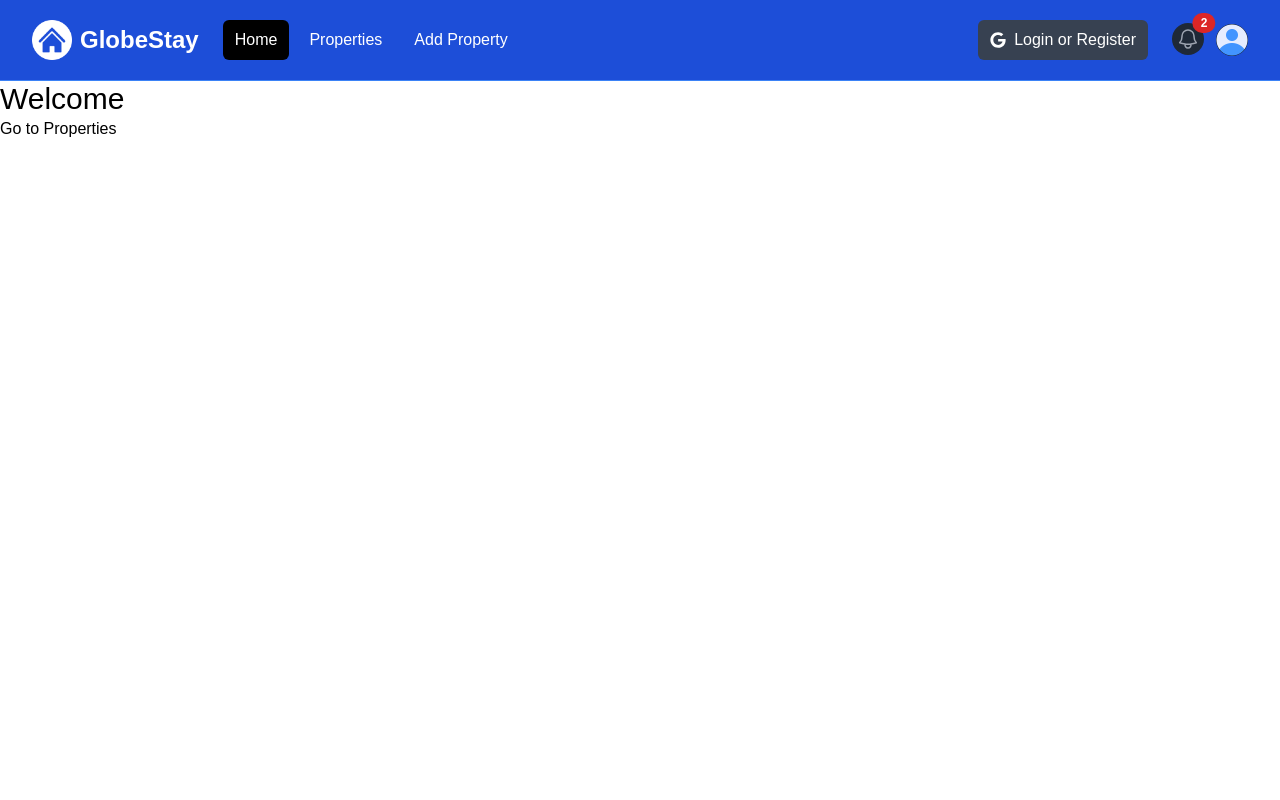
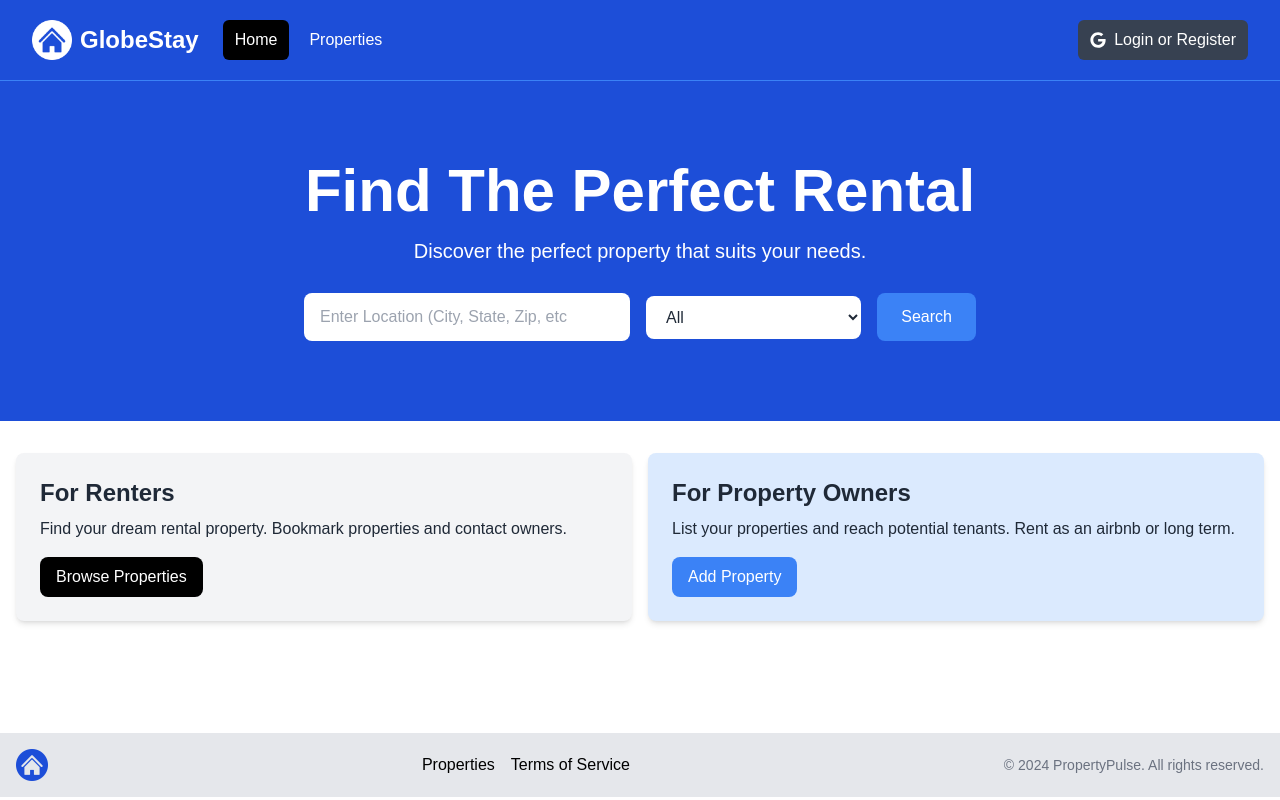
Before and after one commit to TaylorDJones11/GlobeStay, a Next.js app: page / in a window 1280 px wide. Built offline with nearby package versions, Linux system fonts and the light colour scheme.

Commit message:
Homepage components & Footer

```diff
--- a/app/layout.jsx
+++ b/app/layout.jsx
@@ -1,5 +1,6 @@
 // entry point to Nextjs application
 import Navbar from '@/components/Navbar';
+import Footer from '@/components/Footer';
 import '@/assets/styles/globals.css';
 
 export const metadata = {
@@ -14,6 +15,7 @@
       <body>
         <Navbar />
         <main>{children}</main>
+        <Footer />
       </body>
     </html>
   );
--- a/app/page.jsx
+++ b/app/page.jsx
@@ -1,11 +1,12 @@
-import Link from 'next/link';
+import Hero from '@/components/Hero';
+import InfoBoxes from '@/components/InfoBoxes';
 
 const HomePage = () => {
   return (
-    <div>
-      <h1 className='text-3xl'>Welcome</h1>
-      <Link href='/properties'>Go to Properties</Link>
-    </div>
+    <>
+      <Hero />
+      <InfoBoxes />
+    </>
   );
 };
 
--- /dev/null
+++ b/components/Footer.jsx
@@ -0,0 +1,34 @@
+import Link from 'next/link';
+import Image from 'next/image';
+import logo from '@/assets/images/logo.png';
+
+const Footer = () => {
+  const currentyear = new Date().getFullYear();
+
+  return (
+    <footer className='bg-gray-200 py-4 mt-24'>
+      <div className='container mx-auto flex flex-col md:flex-row items-center justify-between px-4'>
+        <div className='mb-4 md:mb-0'>
+          <Image src={logo} alt='Logo' className='h-8 w-auto' />
+        </div>
+        <div className='flex flex-wrap justify-center md:justify-start mb-4 md:mb-0'>
+          <ul className='flex space-x-4'>
+            <li>
+              <Link href='/properties'>Properties</Link>
+            </li>
+            <li>
+              <Link href='/terms'>Terms of Service</Link>
+            </li>
+          </ul>
+        </div>
+        <div>
+          <p className='text-sm text-gray-500 mt-2 md:mt-0'>
+            &copy; {currentyear} PropertyPulse. All rights reserved.
+          </p>
+        </div>
+      </div>
+    </footer>
+  );
+};
+
+export default Footer;
--- /dev/null
+++ b/components/Hero.jsx
@@ -0,0 +1,57 @@
+const Hero = () => {
+  return (
+    <section className='bg-blue-700 py-20 mb-4'>
+      <div className='max-w-7xl mx-auto px-4 sm:px-6 lg:px-8 flex flex-col items-center'>
+        <div className='text-center'>
+          <h1 className='text-4xl font-extrabold text-white sm:text-5xl md:text-6xl'>
+            Find The Perfect Rental
+          </h1>
+          <p className='my-4 text-xl text-white'>
+            Discover the perfect property that suits your needs.
+          </p>
+        </div>
+        {/* <!-- Form Component --> */}
+        <form className='mt-3 mx-auto max-w-2xl w-full flex flex-col md:flex-row items-center'>
+          <div className='w-full md:w-3/5 md:pr-2 mb-4 md:mb-0'>
+            <label for='location' className='sr-only'>
+              Location
+            </label>
+            <input
+              type='text'
+              id='location'
+              placeholder='Enter Location (City, State, Zip, etc'
+              className='w-full px-4 py-3 rounded-lg bg-white text-gray-800 focus:outline-none focus:ring focus:ring-blue-500'
+            />
+          </div>
+          <div className='w-full md:w-2/5 md:pl-2'>
+            <label for='property-type' className='sr-only'>
+              Property Type
+            </label>
+            <select
+              id='property-type'
+              className='w-full px-4 py-3 rounded-lg bg-white text-gray-800 focus:outline-none focus:ring focus:ring-blue-500'
+            >
+              <option value='All'>All</option>
+              <option value='Apartment'>Apartment</option>
+              <option value='Studio'>Studio</option>
+              <option value='Condo'>Condo</option>
+              <option value='House'>House</option>
+              <option value='Cabin Or Cottage'>Cabin or Cottage</option>
+              <option value='Loft'>Loft</option>
+              <option value='Room'>Room</option>
+              <option value='Other'>Other</option>
+            </select>
+          </div>
+          <button
+            type='submit'
+            className='md:ml-4 mt-4 md:mt-0 w-full md:w-auto px-6 py-3 rounded-lg bg-blue-500 text-white hover:bg-blue-600 focus:outline-none focus:ring focus:ring-blue-500'
+          >
+            Search
+          </button>
+        </form>
+      </div>
+    </section>
+  );
+};
+
+export default Hero;
--- /dev/null
+++ b/components/InfoBox.jsx
@@ -0,0 +1,22 @@
+const InfoBox = ({
+  heading,
+  bgColor = 'bg-gray-100',
+  textColor = 'text-gray-800',
+  buttonInfo,
+  children,
+}) => {
+  return (
+    <div className={`${bgColor} p-6 rounded-lg shadow-md`}>
+      <h2 className={`${textColor} text-2xl font-bold`}>{heading}</h2>
+      <p className={`${textColor} mt-2 mb-4`}>{children}</p>
+      <a
+        href={buttonInfo.link}
+        className={`${buttonInfo.bgColor} inline-block  text-white rounded-lg px-4 py-2 hover:bg-gray-700`}
+      >
+        {buttonInfo.text}
+      </a>
+    </div>
+  );
+};
+
+export default InfoBox;
--- /dev/null
+++ b/components/InfoBoxes.jsx
@@ -0,0 +1,36 @@
+import InfoBox from './InfoBox';
+const InfoBoxes = () => {
+  return (
+    <section>
+      <div className='container-xl lg:container m-auto'>
+        <div className='grid grid-cols-1 md:grid-cols-2 gap-4 p-4 rounded-lg'>
+          <InfoBox
+            heading='For Renters'
+            buttonInfo={{
+              text: 'Browse Properties',
+              link: '/properties',
+              bgColor: 'bg-black',
+            }}
+          >
+            Find your dream rental property. Bookmark properties and contact
+            owners.
+          </InfoBox>
+          <InfoBox
+            heading='For Property Owners'
+            bgColor='bg-blue-100'
+            buttonInfo={{
+              text: 'Add Property',
+              link: '/properties/add',
+              bgColor: 'bg-blue-500',
+            }}
+          >
+            List your properties and reach potential tenants. Rent as an airbnb
+            or long term.
+          </InfoBox>
+        </div>
+      </div>
+    </section>
+  );
+};
+
+export default InfoBoxes;
--- a/components/Navbar.jsx
+++ b/components/Navbar.jsx
@@ -2,6 +2,7 @@
 import { useState } from 'react';
 import Image from 'next/image';
 import Link from 'next/link';
+import { usePathname } from 'next/navigation';
 import logo from '@/assets/images/logo-white.png';
 import profileDefault from '@/assets/images/profile.png';
 import { FaGoogle } from 'react-icons/fa';
@@ -9,6 +10,9 @@
 const Navbar = () => {
   const [isMobileMenuOpen, setIsMobileMenuOpen] = useState(false);
   const [isProfileMenuOpen, setIsProfileMenuOpen] = useState(false);
+  const [isLoggedIn, setIsLoggedIn] = useState(false);
+
+  const pathname = usePathname();
 
   return (
     <nav className='bg-blue-700 border-b border-blue-500'>
@@ -57,27 +61,37 @@
               <div className='flex space-x-2'>
                 <Link
                   href='/'
-                  className='text-white bg-black hover:bg-gray-900 hover:text-white rounded-md px-3 py-2'
+                  className={`${
+                    pathname === '/' ? 'bg-black' : ''
+                  } text-white  hover:bg-gray-900 hover:text-white rounded-md px-3 py-2`}
                 >
                   Home
                 </Link>
                 <Link
                   href='/properties'
-                  className='text-white hover:bg-gray-900 hover:text-white rounded-md px-3 py-2'
+                  className={`${
+                    pathname === '/properties' ? 'bg-black' : ''
+                  } text-white  hover:bg-gray-900 hover:text-white rounded-md px-3 py-2`}
                 >
                   Properties
                 </Link>
+                {isLoggedIn && (
                   <Link
                     href='/properties/add'
-                  className='text-white hover:bg-gray-900 hover:text-white rounded-md px-3 py-2'
+                    c
+                    className={`${
+                      pathname === '/properties/add' ? 'bg-black' : ''
+                    } text-white  hover:bg-gray-900 hover:text-white rounded-md px-3 py-2`}
                   >
                     Add Property
                   </Link>
+                )}
               </div>
             </div>
           </div>
 
           {/* <!-- Right Side Menu (Logged Out) --> */}
+          {!isLoggedIn && (
             <div className='hidden md:block md:ml-6'>
               <div className='flex items-center'>
                 <button className='flex items-center text-white bg-gray-700 hover:bg-gray-900 hover:text-white rounded-md px-3 py-2'>
@@ -86,8 +100,10 @@
                 </button>
               </div>
             </div>
+          )}
 
           {/* <!-- Right Side Menu (Logged In) --> */}
+          {isLoggedIn && (
             <div className='absolute inset-y-0 right-0 flex items-center pr-2 md:static md:inset-auto md:ml-6 md:pr-0'>
               <Link href='/messages' className='relative group'>
                 <button
@@ -177,6 +193,7 @@
                 )}
               </div>
             </div>
+          )}
         </div>
       </div>
 
@@ -186,26 +203,37 @@
           <div className='space-y-1 px-2 pb-3 pt-2'>
             <Link
               href='/'
-              className='bg-black text-white block rounded-md px-3 py-2 text-base font-medium'
+              className={`${
+                pathname === '/' ? 'bg-black' : ''
+              } text-white block rounded-md px-3 py-2 text-base font-medium`}
             >
               Home
             </Link>
             <Link
               href='/properties'
-              className='text-white block rounded-md px-3 py-2 text-base font-medium'
+              className={`${
+                pathname === '/properties' ? 'bg-black' : ''
+              } text-white block rounded-md px-3 py-2 text-base font-medium`}
             >
               Properties
             </Link>
+            {isLoggedIn && (
               <Link
                 href='/properties/add'
-              className='text-white block rounded-md px-3 py-2 text-base font-medium'
+                className={`${
+                  pathname === '/properties/add' ? 'bg-black' : ''
+                } text-white block rounded-md px-3 py-2 text-base font-medium`}
               >
                 Add Property
               </Link>
+            )}
+
+            {!isLoggedIn && (
               <button className='flex items-center text-white bg-gray-700 hover:bg-gray-900 hover:text-white rounded-md px-3 py-2 my-5'>
                 <i className='fa-brands fa-google mr-2'></i>
                 <span>Login or Register</span>
               </button>
+            )}
           </div>
         </div>
       )}
```
Lines whose indentation alone changed are shown as unchanged.
